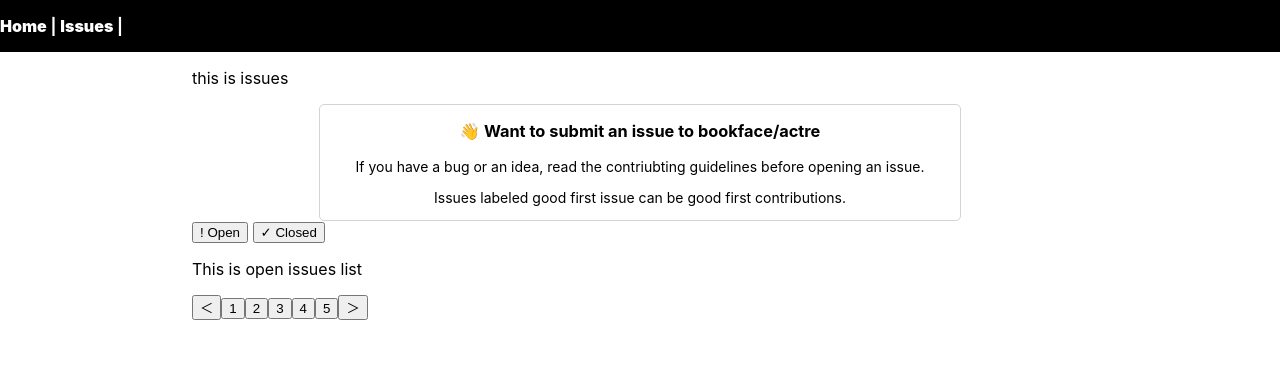
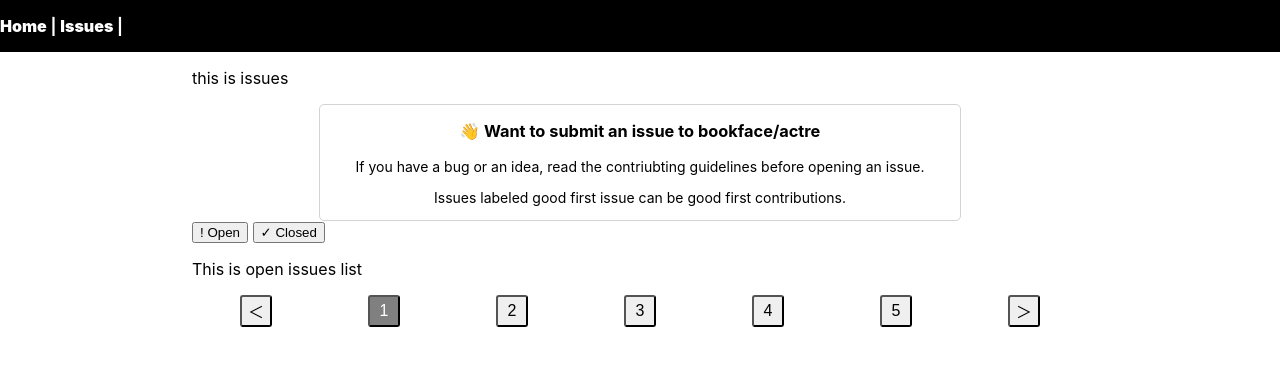
Before and after one commit to pinyi-yang/github-issues, a React (Create React App) app: page /issues in a window 1280 px wide. Shown: the top 366 px of the page. Built offline with nearby package versions, Linux system fonts and the light colour scheme; no server answers.

Commit message:
pagination style

```diff
--- a/src/App.css
+++ b/src/App.css
@@ -71,3 +71,22 @@
   font-size: 14px;
   width: 50%;
 }
+
+.pagebar {
+  display: flex;
+  flex-direction: row;
+  justify-content: space-around;
+  margin: 1em 0;
+}
+
+.pagebar button {
+  width: 2em;
+  height: 2em;
+  border-radius: 3px;
+  font-size: 1em;
+}
+
+.currentpage {
+  color: white;
+  background: grey;
+}
--- a/src/PageBar.jsx
+++ b/src/PageBar.jsx
@@ -5,7 +5,7 @@ const PageBar = (props) => {
   for (let i = 1; i <=5; i++ ) {
     buttons.push(
       i === props.pageNum ?
-        <button className='currentPage' value={i} onClick={props.goToPage}>{i}</button>
+        <button className='currentpage' value={i} onClick={props.goToPage}>{i}</button>
       : <button value={i} onClick={props.goToPage}>{i}</button>
     )
   }
```
